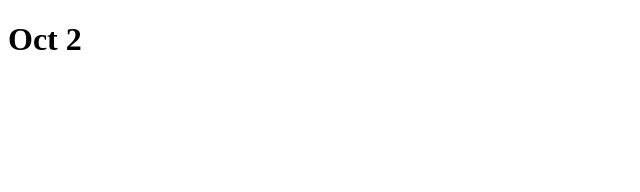
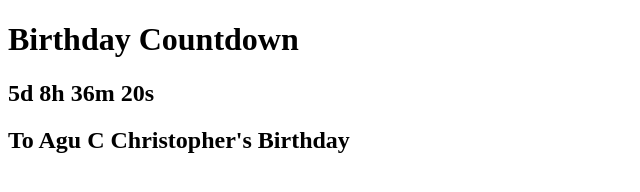
Before and after one commit to agucchristopher/my-birthday-countdown-timer, a plain HTML site: page index.html in a window 1280 px wide. Shown: the whole page, without its empty margins (0-640 px from the left). Drawn offline with Linux system fonts and the light colour scheme; files that its build step writes are made by us from their sources; files whose address does not match are found by name.

Commit message:
Add files via upload

```diff
--- a/index.html
+++ b/index.html
@@ -5,9 +5,42 @@
   <meta name="viewport" content="width=device-width, initial-scale=1.0">
   <link rel="stylesheet" href="css/index.css">
   <script src="js/index.js"></script>
-  <title>Oct 2</title>
+  <title>Birthday Countdown </title>
 </head>
 <body>
-	<h1>Oct 2</h1>
+	<!-- Display the countdown timer in an element -->
+	<h1>Birthday Countdown</h1>
+<h2 id="demo"></h2>
+<h2>To Agu C Christopher's Birthday </h2>
+<script>
+// Set the date we're counting down to
+var countDownDate = new Date("Oct 2, 2022 15:37:25").getTime();
+
+// Update the count down every 1 second
+var x = setInterval(function() {
+
+  // Get today's date and time
+  var now = new Date().getTime();
+
+  // Find the distance between now and the count down date
+  var distance = countDownDate - now;
+
+  // Time calculations for days, hours, minutes and seconds
+  var days = Math.floor(distance / (1000 * 60 * 60 * 24));
+  var hours = Math.floor((distance % (1000 * 60 * 60 * 24)) / (1000 * 60 * 60));
+  var minutes = Math.floor((distance % (1000 * 60 * 60)) / (1000 * 60));
+  var seconds = Math.floor((distance % (1000 * 60)) / 1000);
+
+  // Display the result in the element with id="demo"
+  document.getElementById("demo").innerHTML = days + "d " + hours + "h "
+  + minutes + "m " + seconds + "s ";
+
+  // If the count down is finished, write some text
+  if (distance < 0) {
+    clearInterval(x);
+    document.getElementById("demo").innerHTML = "Happy Birthday To  Me 🎂 ";
+  }
+}, 1000);
+</script>
 </body>
 </html>
```
